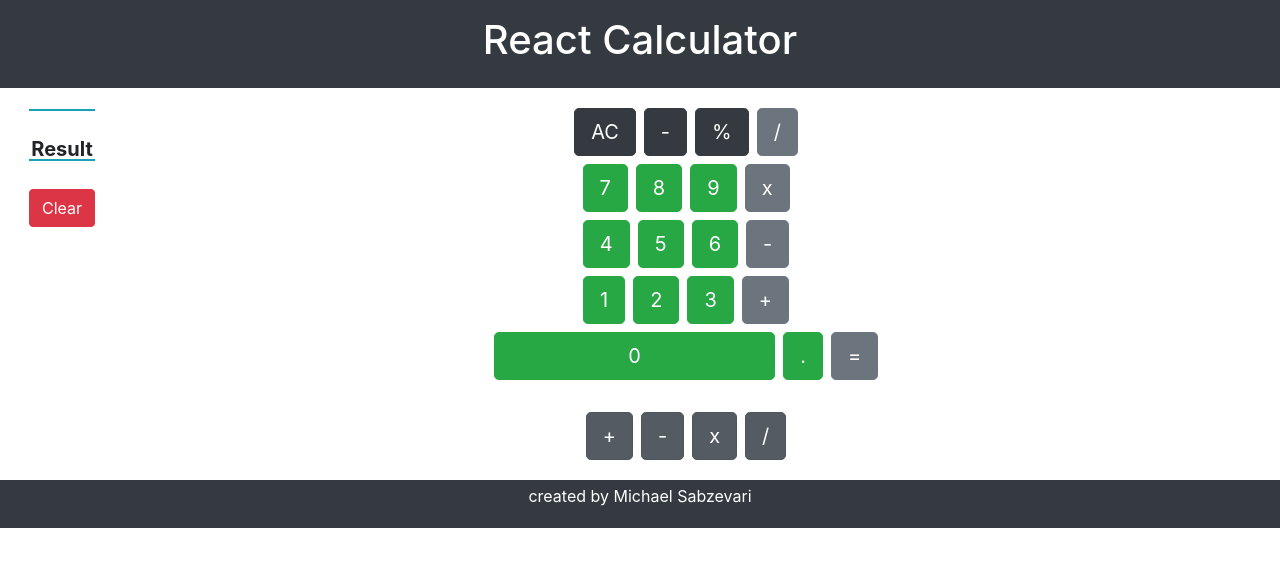
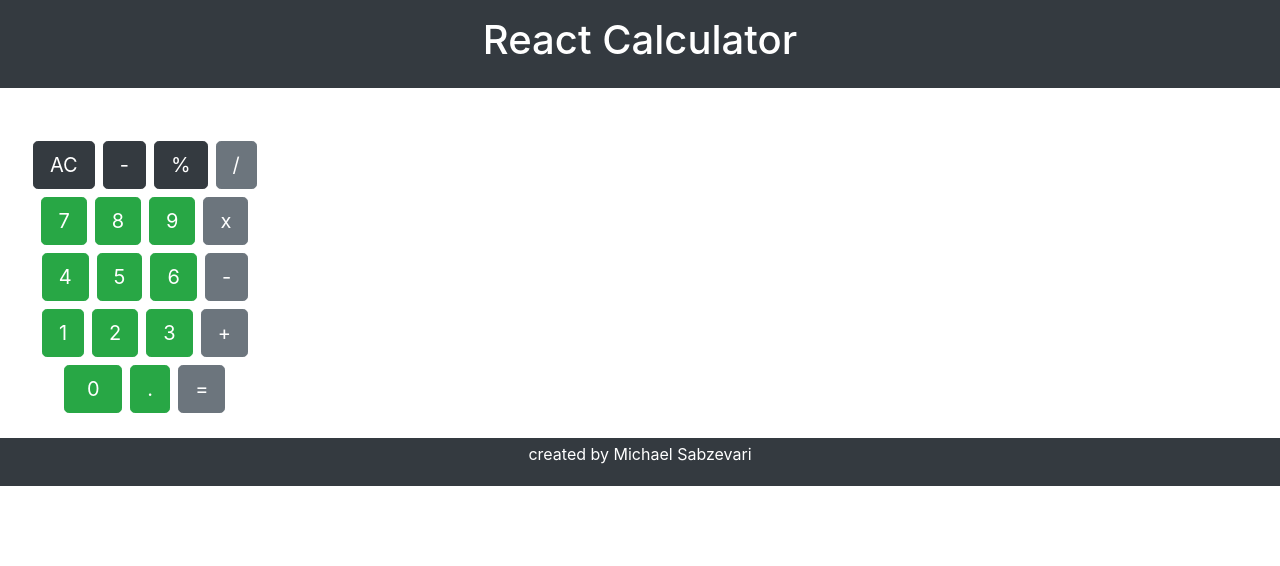
Before and after one commit to mikesabzz/calculator-app, a React (Create React App) app: page /firstinput in a window 1280 px wide. Shown: the top 566 px of the page. Built offline with nearby package versions, Linux system fonts and the light colour scheme.

Commit message:
turned this app into one functional calculator, various improvements and bug fixes.

```diff
--- a/src/component/Calculator/index.js
+++ b/src/component/Calculator/index.js
@@ -5,8 +5,7 @@ class Calculator extends React.Component {
     constructor(){
         super()
         this.state = {
-            inputField: "",
-            result: ""
+            inputField: ""
         }
         this.clear = this.clear.bind(this)
         this.handleChange = this.handleChange.bind(this)
@@ -22,7 +21,7 @@ class Calculator extends React.Component {
     getResult = () => {
         const{inputField} = this.state
         this.setState({
-            result: eval(inputField)
+            inputField: [eval(inputField)].join('')
         })
     }
 
@@ -30,22 +29,13 @@ class Calculator extends React.Component {
         return (
             <div className="row m-3">
                 <div className="navbar-toggler font-weight-bold">
-                    <h1 className="border border-info" onChange={this.handleChange}>{this.state.inputField}</h1>
+                    <h1 onChange={this.handleChange}>{this.state.inputField}</h1>
                     <br />
-                    Result
-                    <h1  className="border border-info" >{this.state.result}</h1>
-                    <br />
-                    <form>
-                        <button className="btn btn-danger" onClick={this.clear}>Clear</button>
-                    </form>
-                </div>
-                <div className="col-sm">
-                    <FirstInput handleinputFieldProps={this.handleChange} clear={this.clear} result={this.getResult} />
-                    <br />
-                    <input type="button" className="btn btn-secondary active m-1 btn-lg" onClick={this.getAddResult} value="+" />
-                    <input type="button" className="btn btn-secondary active m-1 btn-lg" onClick={this.getNegResult} value="-" />
-                    <input type="button" className="btn btn-secondary active m-1 btn-lg" onClick={this.getMultiResult} value="x" />
-                    <input type="button" className="btn btn-secondary active m-1 btn-lg" onClick={this.getDivideResult} value="/" />
+                    <FirstInput
+                        clear={this.clear}
+                        handleinputFieldProps={this.handleChange}
+                        result={this.getResult}
+                    />
                 </div>
             </div>
         )
--- a/src/component/FirstInput/index.js
+++ b/src/component/FirstInput/index.js
@@ -4,9 +4,9 @@ import React from 'react';
 const FirstInput = (props) => {
     return (
         <div>
-            <button onClick={props.clear} value="" className="btn btn-dark m-1 btn-lg">AC</button>
-            <button onClick={props.handleinputFieldProps} value="" className="btn btn-dark m-1 btn-lg">-</button>
-            <button onClick={props.handleinputFieldProps} value="" className="btn btn-dark m-1 btn-lg">%</button>
+            <button onClick={props.clear} className="btn btn-dark m-1 btn-lg">AC</button>
+            <button onClick={props.handleinputFieldProps} value="-" className="btn btn-dark m-1 btn-lg">-</button>
+            <button onClick={props.handleinputFieldProps} value="%" className="btn btn-dark m-1 btn-lg">%</button>
             <button onClick={props.handleinputFieldProps} value="/" className="btn btn-secondary m-1 btn-lg">/</button>
             <br />
             <button onClick={props.handleinputFieldProps} value="7" className="btn btn-success m-1 btn-lg">7</button>
```
